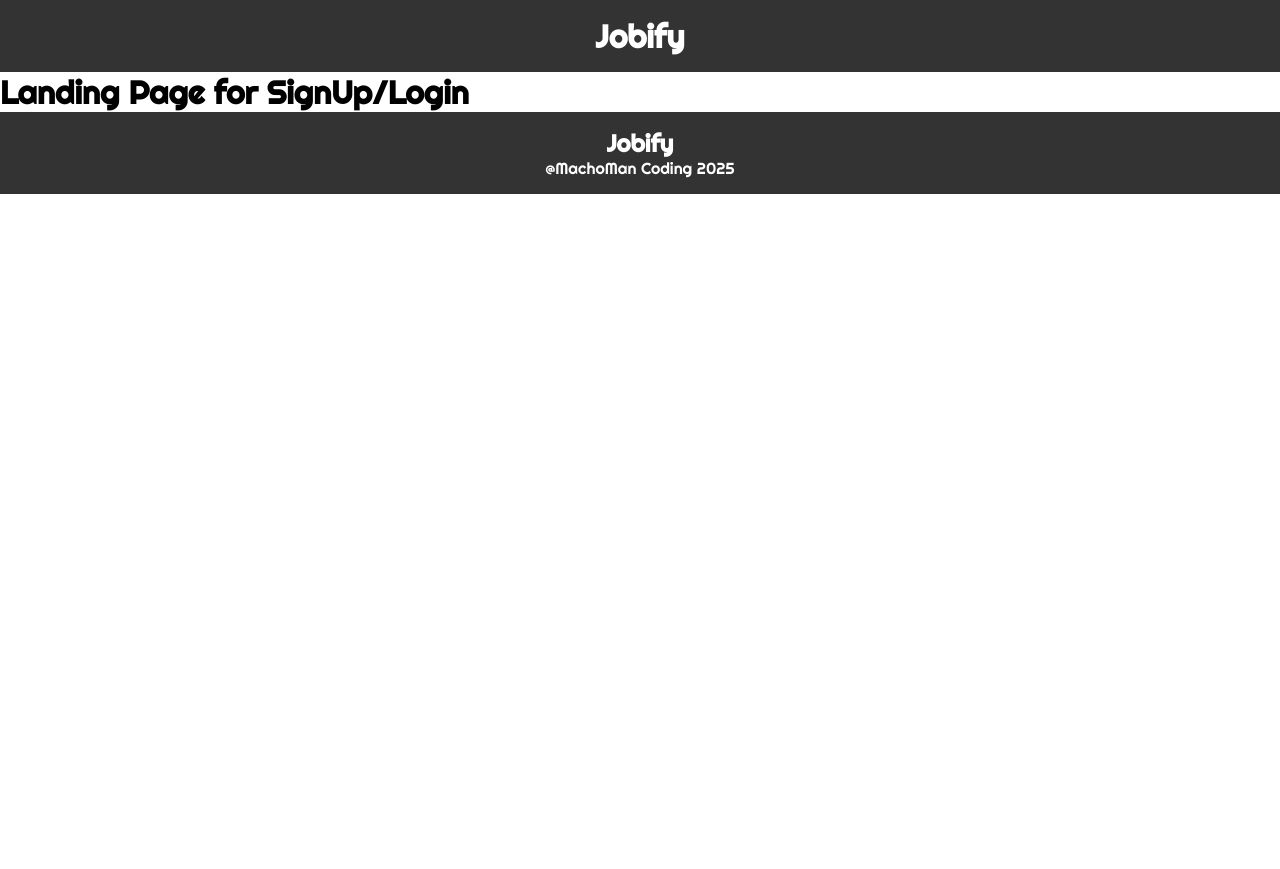
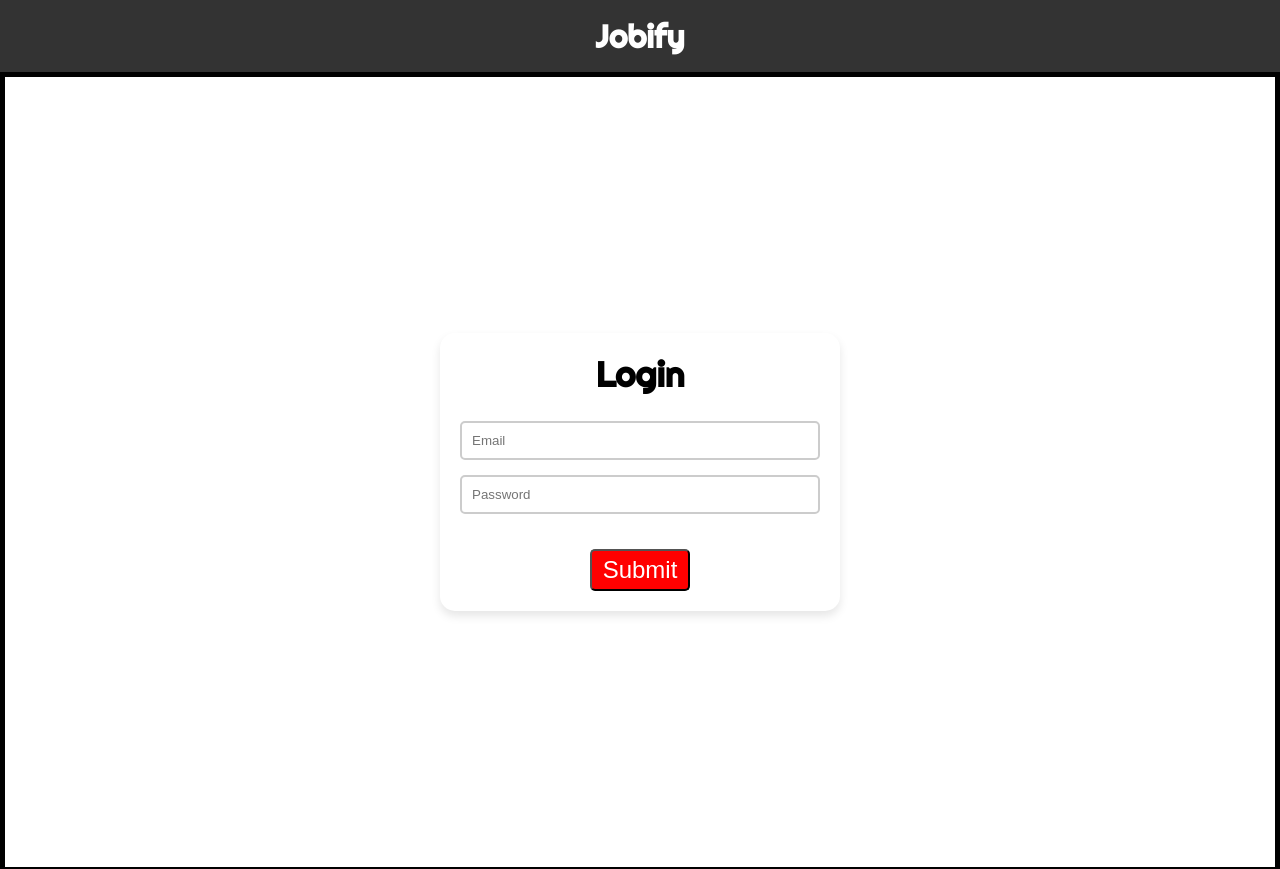
Before and after one commit to benjaminmachock/jobify_dev_v1, a React (Vite) app in the folder client/: page / in a window 1280 px wide. Shown: the top 869 px of the page. Before the commit the page ends 800 px from the top, so only its background shows below. Built offline with nearby package versions, Linux system fonts and the light colour scheme.

Commit message:
create css style for login page

```diff
--- a/client/src/pages/Landing/Landing.jsx
+++ b/client/src/pages/Landing/Landing.jsx
@@ -1,4 +1,5 @@
 //Imports
+import "./landing.css";
 
 export const Landing = () => {
   //Hooks
@@ -7,7 +8,20 @@ export const Landing = () => {
 
   return (
     <>
-      <h1>Landing Page for SignUp/Login</h1>
+      <div className="landing-container">
+        <div className="login-card">
+          <h2 className="form-title">Login</h2>
+          <form className="form-container">
+            <div className="input-form">
+              <input name="userEmail" placeholder="Email" />
+            </div>
+            <div className="input-form">
+              <input name="userPassword" placeholder="Password" />
+            </div>
+            <button>Submit</button>
+          </form>
+        </div>
+      </div>
     </>
   );
 };
--- a/client/src/pages/Landing/landing.css
+++ b/client/src/pages/Landing/landing.css
@@ -0,0 +1,49 @@
+.landing-container {
+  display: flex;
+  justify-content: center;
+  align-items: center;
+  width: 100%;
+  min-height: 100vh;
+  border: 5px solid black;
+}
+
+.form-container {
+  display: flex;
+  flex-direction: column;
+}
+
+.login-card {
+  width: 100%;
+  max-width: 400px;
+  padding: 20px;
+  box-shadow: 0 5px 10px rgba(0, 0, 0, 0.1);
+  border-radius: 15px;
+  text-align: center;
+}
+
+button {
+  background-color: rgb(16, 95, 174);
+  margin: 0 auto;
+  margin-top: 10px;
+  padding: 10px;
+  width: 100%;
+  border-radius: 5px;
+  font-size: 24px;
+}
+
+.input-form {
+  margin-bottom: 15px;
+  text-align: left;
+}
+
+.input-form input {
+  width: 100%;
+  padding: 10px;
+  border: 2px solid #ccc;
+  border-radius: 5px;
+}
+
+.form-title {
+  font-size: 35px;
+  margin-bottom: 25px;
+}
```
